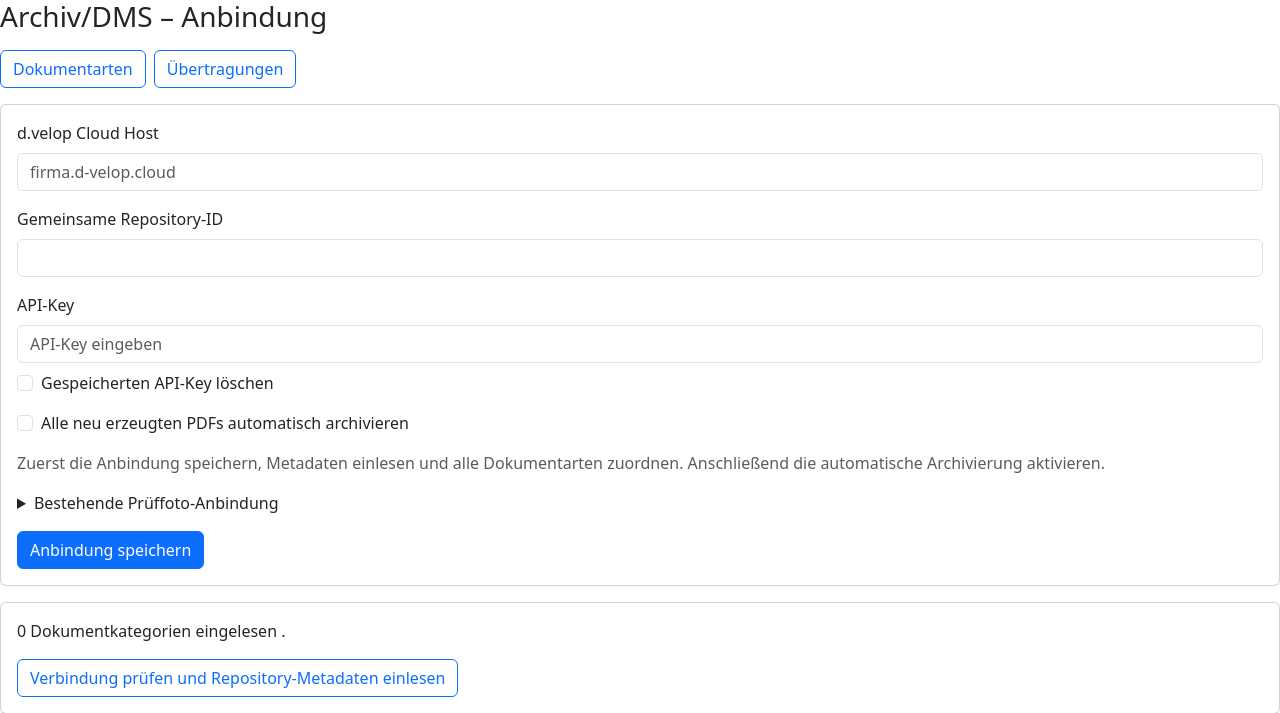
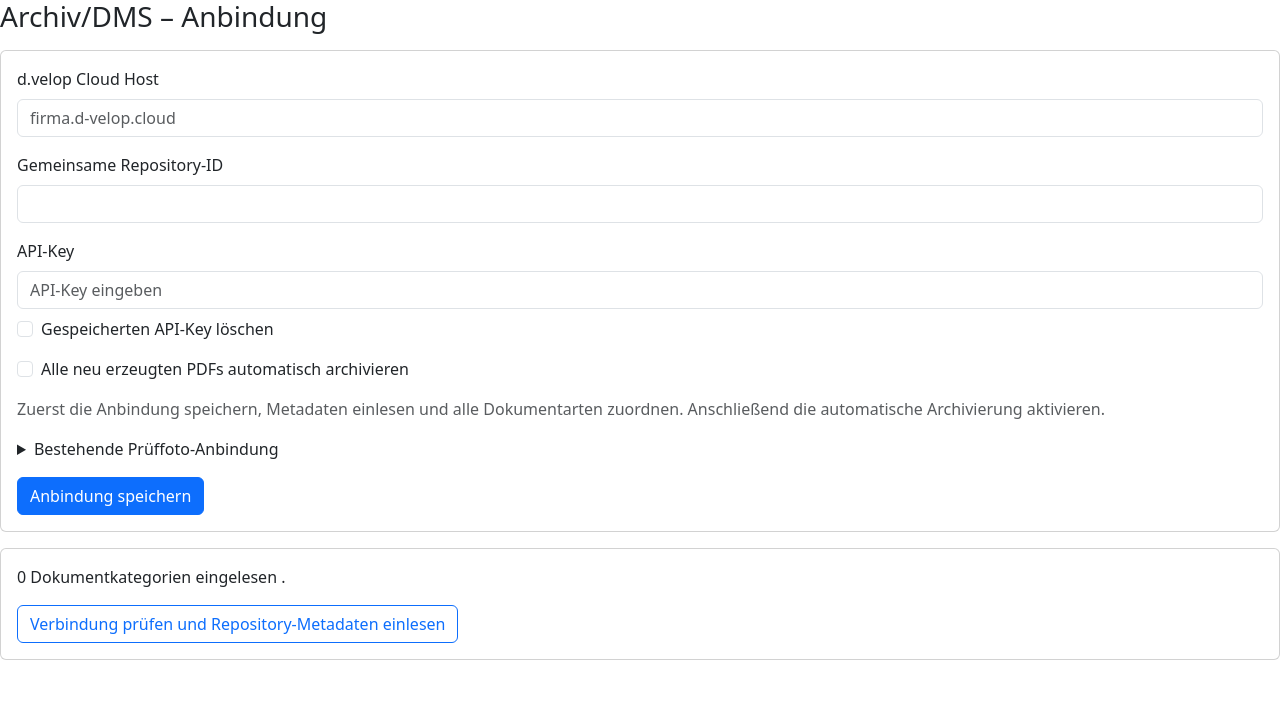
Before and after one commit to seb-bau/datlaeuft, a Python web app: template app/templates/admin/dms_connection.html in a window 1280 px wide. Shown: the top 713 px of the page. Run offline with Jinja, Linux system fonts and the light colour scheme; the template is opened without the code that fills it, so the values that code supplies are empty; some libraries are stand-ins or nearby versions.

Commit message:
dms debug

```diff
--- a/app/templates/admin/dms_connection.html
+++ b/app/templates/admin/dms_connection.html
@@ -2,11 +2,6 @@
 {% block title %}Archiv/DMS – Anbindung{% endblock %}
 {% block content %}
 <h1 class="h3 mb-3">Archiv/DMS – Anbindung</h1>
-
-<div class="mb-3 d-flex gap-2">
-  <a class="btn btn-outline-primary" href="{{ url_for('dms_admin.profiles') }}">Dokumentarten</a>
-  <a class="btn btn-outline-primary" href="{{ url_for('dms_admin.documents') }}">Übertragungen</a>
-</div>
 
 <form method="post" class="card card-body mb-3">
   <input type="hidden" name="csrf_token" value="{{ csrf_token() }}">
```
